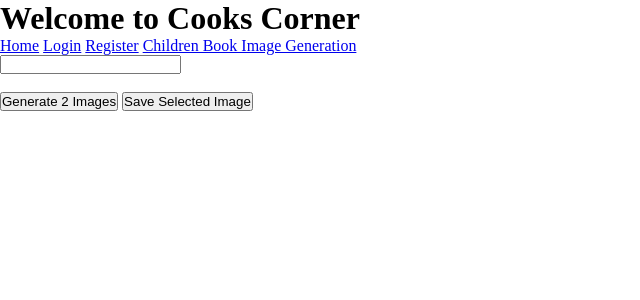
After one commit to jorted-runner/cooks-corner, a Flask app: page /childrens-book in a window 1280 px wide. The commit adds this page. Shown: the top 300 px of the page, without its empty margins (0-640 px from the left). Run offline with Flask 3, Linux system fonts and the light colour scheme; some libraries are stand-ins or nearby versions.

Commit message:
adding images gen for wife

```diff
--- a/chat_gpt.py
+++ b/chat_gpt.py
@@ -23,6 +23,17 @@ class chatGPT():
     urls.append(response.data[1].url)
     return urls
 
+  def child_image(self, prompt):
+    response = openai.Image.create(
+      prompt = prompt,
+      n = 2,
+      size = "512x512"
+    )
+    urls = []
+    urls.append(response.data[0].url)
+    urls.append(response.data[1].url)
+    return urls
+
 
   def recipe_generation(self, include, exclude):
     prompt = f"Write a recipe with a descriptive name that includes {include} and any other needed ingredients but does not contain {exclude}. Output the Title, Description, Ingredients, and Instructions. Format the output using html tags, tagging the title with the <h2> tag."
--- a/server.py
+++ b/server.py
@@ -302,5 +302,16 @@ def logout():
     logout_user()
     return redirect(url_for('home'))
 
+@app.route('/childrens-book')
+def book_image_generation():
+        return render_template("children-image.html")
+
+@app.route("/gen_images", methods=["POST"])
+def gen_images():
+    data = request.get_json()
+    prompt = data['prompt']
+    images = RECIPE_AI.child_image(prompt=prompt)
+    return jsonify(images)
+
 if __name__ == "__main__":
     app.run(host='0.0.0.0', port = 8080, debug=True)
--- /dev/null
+++ b/static/scripts/child-img.js
@@ -0,0 +1,23 @@
+const genButton = document.querySelector("#generateImage").addEventListener("click", generateImages);
+function generateImages() {
+    console.log('its getting new images');
+    let prompt = document.querySelector("#image-prompt").value;
+    let imagesDiv = document.querySelector("#images");
+    console.log(prompt);
+    console.log(imagesArray);
+    $.ajax ({
+        url: '/gen_images',
+        type: 'POST',
+        contentType: 'application/json',
+        data: JSON.stringify( {'prompt': prompt}),
+        success: function(response) {
+
+            for (let i = 0, len = imagesArray.length; i < len; i++) {
+                imagesArray[i].src = response[i];
+            };
+            },
+            error: function(error) {
+                console.log(error);
+            }
+    })
+}
--- /dev/null
+++ b/templates/children-image.html
@@ -0,0 +1,15 @@
+{% include "header.html" %}
+
+<form>
+    <input id="image-prompt">
+    <div id="images"></div>
+    <br>
+    <button type="button" id="generateImage">Generate 2 Images</button>
+    <button type="submit" id="displaySubmitButton">Save Selected Image</button>
+</form>
+
+<script src="static\scripts\child-img.js"></script>
+
+</body>
+
+</html>
--- a/templates/header.html
+++ b/templates/header.html
@@ -17,6 +17,7 @@
             <a href="{{ url_for('home') }}">Home</a>
             <a href="{{ url_for('login') }}">Login</a>
             <a href="{{ url_for('register') }}">Register</a>
+            <a href="{{ url_for('book_image_generation')}}">Children Book Image Generation</a>
         {% else: %}
             <a href="{{ url_for('main_feed') }}">Main Feed</a>
             <a href="{{ url_for('new_recipe') }}">Create a New Recipe</a>
```
